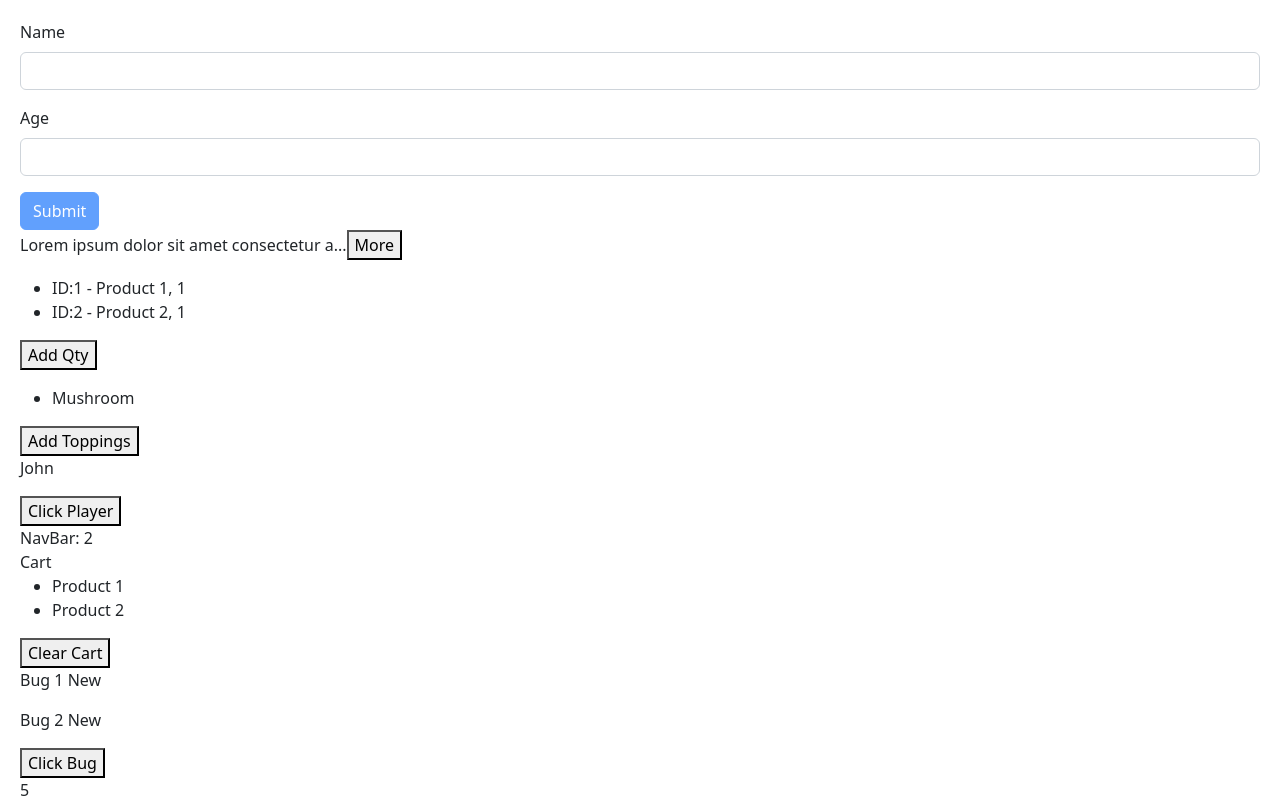
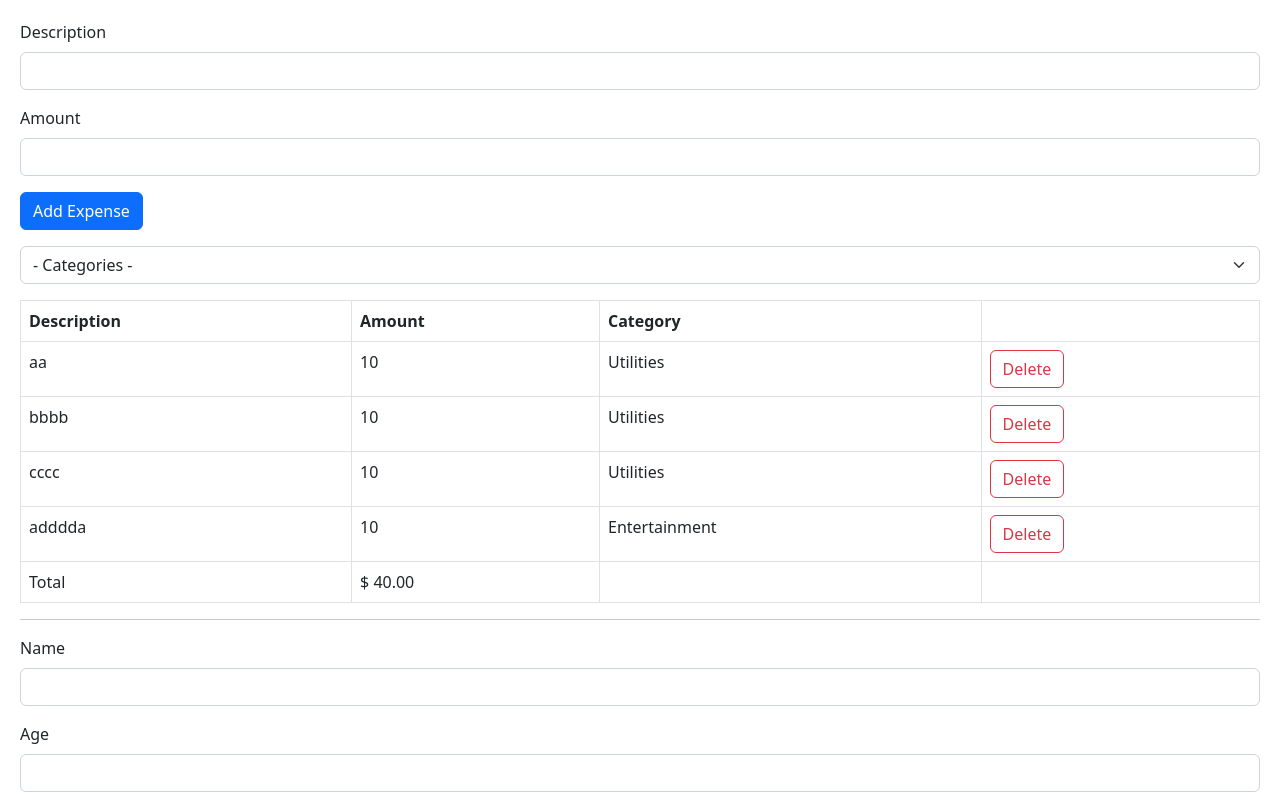
Before and after one commit to lab127/react-vite, a React (Vite) app: page / in a window 1280 px wide. Shown: the top 800 px of the page. Built offline with nearby package versions, Linux system fonts and the light colour scheme; the HTML template or start-up script is replaced by a standard one.

Commit message:
latihan bikin expense tracker

```diff
--- a/src/App.tsx
+++ b/src/App.tsx
@@ -12,6 +12,9 @@ import Cart from "./components/Cart";
 import ExpandableText from "./components/ExpandableText";
 import Form from "./components/Form";
 import "./index.css";
+import ExpenseForm from "./expense-tracker/components/ExpenseForm";
+import ExpenseList from "./expense-tracker/components/ExpenseList";
+import ExpenseCategories from "./expense-tracker/components/ExpenseCategories";
 
 function App() {
   let items = ["New York", "San Francisco", "Tokyo", "London", "Paris"];
@@ -149,8 +152,39 @@ function App() {
     });
   };
 
+  // p1.6.10 - Project- Expense Tracker - START
+  const expenseArr = [
+    { id: 1, description: "aa", amount: 10, category: "Utilities" },
+    { id: 2, description: "bbbb", amount: 10, category: "Utilities" },
+    { id: 3, description: "cccc", amount: 10, category: "Utilities" },
+    { id: 4, description: "adddda", amount: 10, category: "Entertainment" },
+  ];
+
+  const [expenseItem, setExpenseItem] = useState(expenseArr);
+
+  const [selectedCategory, setSelectedCategory] = useState("");
+
+  const expenseVisibility = selectedCategory
+    ? expenseItem.filter((e) => e.category === selectedCategory)
+    : expenseItem;
+
+  const delExpenseItem = (itemId: number) => {
+    setExpenseItem(expenseItem.filter((item) => item.id !== itemId));
+  };
+  // p1.6.10 - END
+
   return (
     <>
+      {/* p1.6.10 - Project- Expense Tracker - START */}
+      <div>
+        <ExpenseForm />
+        <ExpenseCategories
+          onSelectCategory={(category) => setSelectedCategory(category)}
+        />
+        <ExpenseList expenses={expenseVisibility} onDelete={delExpenseItem} />
+      </div>
+      {/* p1.6.10 - END */}
+      <hr />
       <div className="p-1-6-2-building-form">
         <Form />
       </div>
--- /dev/null
+++ b/src/expense-tracker/components/ExpenseCategories.tsx
@@ -0,0 +1,21 @@
+interface CategoriesProps {
+  onSelectCategory: (category: string) => void;
+}
+
+const ExpenseCategories = ({ onSelectCategory }: CategoriesProps) => {
+  return (
+    <select
+      name="category"
+      id="category"
+      className="mb-3 form-select"
+      onChange={(event) => onSelectCategory(event.target.value)}
+    >
+      <option value="">- Categories -</option>
+      <option value="Groceries">Groceries</option>
+      <option value="Utilities">Utilities</option>
+      <option value="Entertainment">Entertainment</option>
+    </select>
+  );
+};
+
+export default ExpenseCategories;
--- /dev/null
+++ b/src/expense-tracker/components/ExpenseForm.tsx
@@ -0,0 +1,62 @@
+import { FormEvent, useRef, useState } from "react";
+import { FieldValues, useForm } from "react-hook-form";
+import { ZodSchema, z } from "zod";
+import { zodResolver } from "@hookform/resolvers/zod";
+
+const expenseSchema = z.object({
+  // id: z.number(),
+  description: z
+    .string()
+    .min(1, { message: "Description must be at least 3 characters." }),
+  amount: z
+    .number({ invalid_type_error: "Amount field is required." })
+    .min(1, { message: "Amount must be at least 1." }),
+});
+
+type ExpenseFormData = z.infer<typeof expenseSchema>;
+
+const onExpenseSubmit = (data: FieldValues) => console.log(data);
+
+const ExpenseForm = () => {
+  const {
+    register,
+    handleSubmit,
+    formState: { errors },
+  } = useForm<ExpenseFormData>({ resolver: zodResolver(expenseSchema) });
+
+  return (
+    <form className="mb-3" onSubmit={handleSubmit(onExpenseSubmit)}>
+      <div className="mb-3">
+        <label htmlFor="description" className="form-label">
+          Description
+        </label>
+        <input
+          {...register("description")}
+          type="text"
+          id="description"
+          className="form-control"
+        />
+        <p className="text-danger">{errors.description?.message}</p>
+      </div>
+      <div className="mb-3">
+        <label htmlFor="amount" className="form-label">
+          Amount
+        </label>
+        <input
+          {...register("amount", { valueAsNumber: true })}
+          id="amount"
+          type="number"
+          className="form-control"
+        />
+        {errors.amount && (
+          <p className="text-danger">{errors.amount.message}</p>
+        )}
+      </div>
+      <button className="btn btn-primary" type="submit">
+        Add Expense
+      </button>
+    </form>
+  );
+};
+
+export default ExpenseForm;
--- /dev/null
+++ b/src/expense-tracker/components/ExpenseList.tsx
@@ -0,0 +1,58 @@
+interface Expense {
+  id: number;
+  description: string;
+  amount: number;
+  category: string;
+}
+
+interface ExpenseListProps {
+  expenses: Expense[];
+  onDelete: (id: number) => void;
+}
+const ExpenseList = ({ expenses, onDelete }: ExpenseListProps) => {
+  if (expenses.length === 0) return null;
+  return (
+    <table className="table table-bordered">
+      <thead>
+        <tr>
+          <th>Description</th>
+          <th>Amount</th>
+          <th>Category</th>
+          <th></th>
+        </tr>
+      </thead>
+      <tbody>
+        {expenses.map((expense) => (
+          <tr key={expense.id}>
+            <td>{expense.description}</td>
+            <td>{expense.amount}</td>
+            <td>{expense.category}</td>
+            <td>
+              <button
+                className="btn btn-outline-danger"
+                onClick={() => onDelete(expense.id)}
+              >
+                Delete
+              </button>
+            </td>
+          </tr>
+        ))}
+      </tbody>
+      <tfoot>
+        <tr>
+          <td>Total</td>
+          <td>
+            ${" "}
+            {expenses
+              .reduce((acc, expense) => expense.amount + acc, 0)
+              .toFixed(2)}
+          </td>
+          <td></td>
+          <td></td>
+        </tr>
+      </tfoot>
+    </table>
+  );
+};
+
+export default ExpenseList;
```
